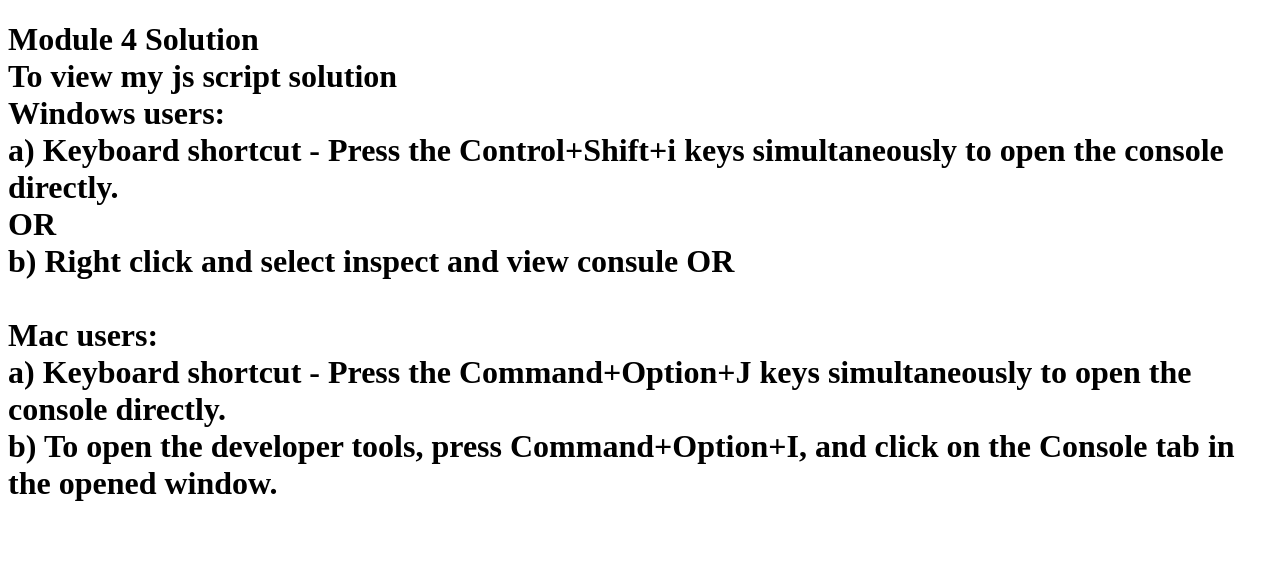
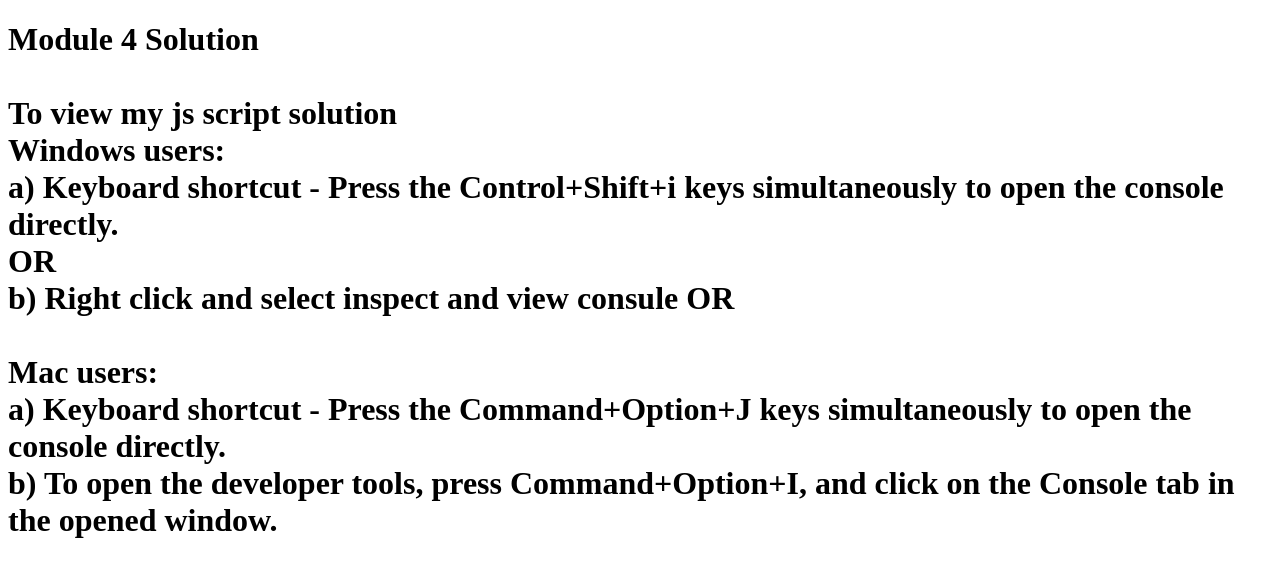
Before and after one commit to Stratonite5858/module4-solution, a plain HTML site: page index.html in a window 1280 px wide. Drawn offline with Linux system fonts and the light colour scheme.

Commit message:
Update index.html

```diff
--- a/index.html
+++ b/index.html
@@ -6,7 +6,7 @@
   <script src="script.js"></script>
 </head>
 <body>
-  <h1>Module 4 Solution<br>
+  <h1>Module 4 Solution<br><br>
     To view my js script solution<br>
   Windows users:<br>
   a) Keyboard shortcut - Press the Control+Shift+i keys simultaneously to open the console directly.<br>
```
